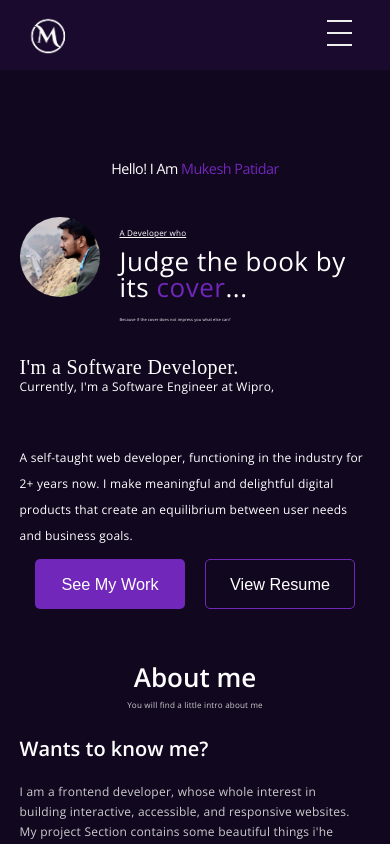
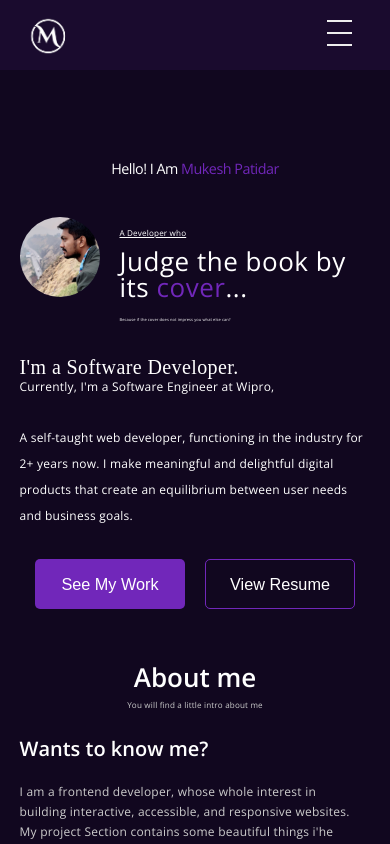
Before and after one commit to patidarmk/myportfolio, a React (Create React App) app: page / in a window 390 px wide. Shown: the top 844 px of the page. Built offline with nearby package versions, Linux system fonts and the light colour scheme; a web font is replaced by a local one.

Commit message:
updated code

```diff
--- a/src/components/Profile.css
+++ b/src/components/Profile.css
@@ -112,7 +112,7 @@
         height: 8rem;
     }
     .aboutme-sub-heading {
-        margin-bottom: 5rem;
+        margin-bottom: 3rem;
     }
     .profile-tag-main {
         margin-bottom: 1rem;
@@ -121,4 +121,7 @@
         margin-top: 0rem;
         font-size: 0.4rem;
     }
+	.aboutme-text {
+	margin-bottom:3rem;
+	}
 }
```
